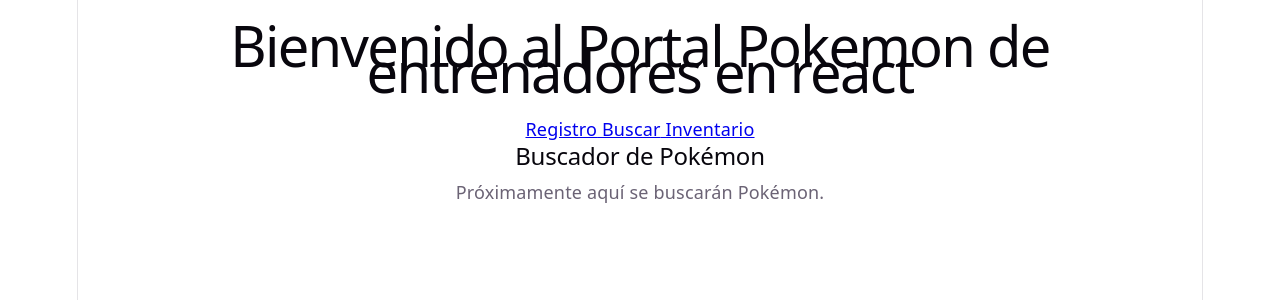
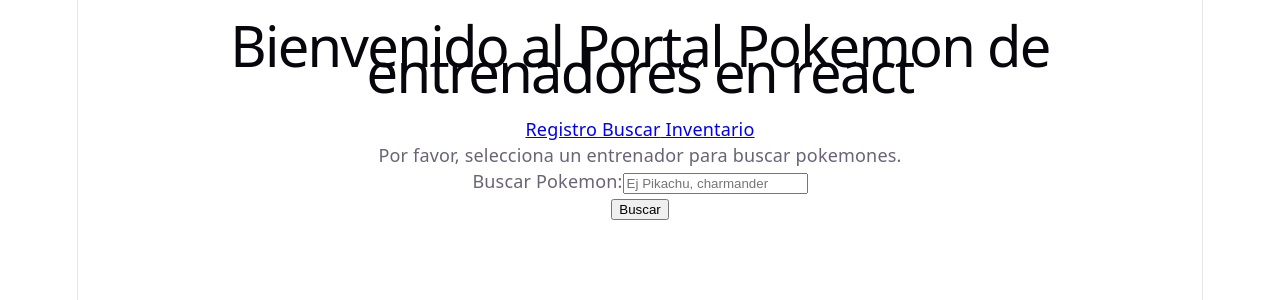
Before and after one commit to joshuapalomo0919/Taller_React_Pokemon, a React (Vite) app: page /buscador in a window 1280 px wide. Shown: the top 300 px of the page. Built offline with nearby package versions, Linux system fonts and the light colour scheme.

Commit message:
cambios finales 15/09/2026

```diff
--- a/src/components/BuscadorPokemon.tsx
+++ b/src/components/BuscadorPokemon.tsx
@@ -1,10 +1,82 @@
-import React from 'react';
+import React, { useEffect, useState } from "react";
+import { usePokemon, type PokemonTarjeta } from "../context/PokemonContext";
 
 export const BuscadorPokemon: React.FC = () => {
-  return (
-    <div>
-      <h2>Buscador de Pokémon</h2>
-      <p>Próximamente aquí se buscarán Pokémon.</p>
-    </div>
-  );
+    const { entrenadorActivo, guardarPokemonMochila } = usePokemon();
+
+    const [busqueda, setBusqueda] = useState('');
+    const [pokemonActual, setPokemonActual] = useState<PokemonTarjeta | null>(null);
+    const [mensajeError, setMensajeError] = useState<string | null>(null);
+    const [cargando, setCargando] = useState(false);
+
+    useEffect(() => {
+        if (!pokemonActual || !entrenadorActivo) return;
+
+        guardarPokemonMochila(pokemonActual);
+        alert(`Pokémon ${pokemonActual.name} guardado en la mochila de ${entrenadorActivo.nombreCompleto}`);
+    }, [pokemonActual, entrenadorActivo, guardarPokemonMochila]);
+
+    const buscarPokemon = async (e: React.FormEvent) => {
+        e.preventDefault();
+
+        const query = busqueda.trim().toLocaleLowerCase();
+
+        if (!query) return;
+
+        setCargando(true);
+        setMensajeError(null);
+
+        try {
+            const res = await fetch(`https://pokeapi.co/api/v2/pokemon/${query}`);
+            if (!res.ok) throw new Error('Pokémon no encontrado');
+
+            const datos = await res.json();
+            const pokemon: PokemonTarjeta = {
+                id: String(datos.id),
+                name: datos.name,
+                image: datos.sprites.front_default,
+                tupe: datos.types[0].type.name,
+                baseExperiense: String(datos.base_experience),
+                esFavorito: false,
+            };
+
+            setPokemonActual(pokemon);
+        } catch (error: any) {
+            setPokemonActual(null);
+            setMensajeError(error.message || 'Error al buscar el Pokémon');
+        } finally {
+            setCargando(false);
+        }
+    };
+
+    return (
+        <div>
+            <div>
+                {entrenadorActivo ? (
+                    <p>mochila activa de: <strong>{entrenadorActivo.nombreCompleto}</strong>!</p>
+                ) : (
+                    <p>Por favor, selecciona un entrenador para buscar pokemones.</p>
+                )}
+            </div>
+
+            <form onSubmit={buscarPokemon}>
+                <div>
+                    <label>Buscar Pokemon:</label>
+                    <input type="text" value={busqueda} onChange={(e) => setBusqueda(e.target.value)} placeholder="Ej Pikachu, charmander" />
+                </div>
+                <button type="submit" disabled={cargando}>
+                    {cargando ? 'Buscando...' : 'Buscar'}
+                </button>
+            </form>
+
+            {mensajeError && <p style={{ color: 'red' }}>{mensajeError}</p>}
+
+            {pokemonActual && (
+                <div>
+                    <h3>{pokemonActual.name}</h3>
+                    <img src={pokemonActual.image} alt={pokemonActual.name} />
+                </div>
+            )}
+        </div>
+    );
 };
```
